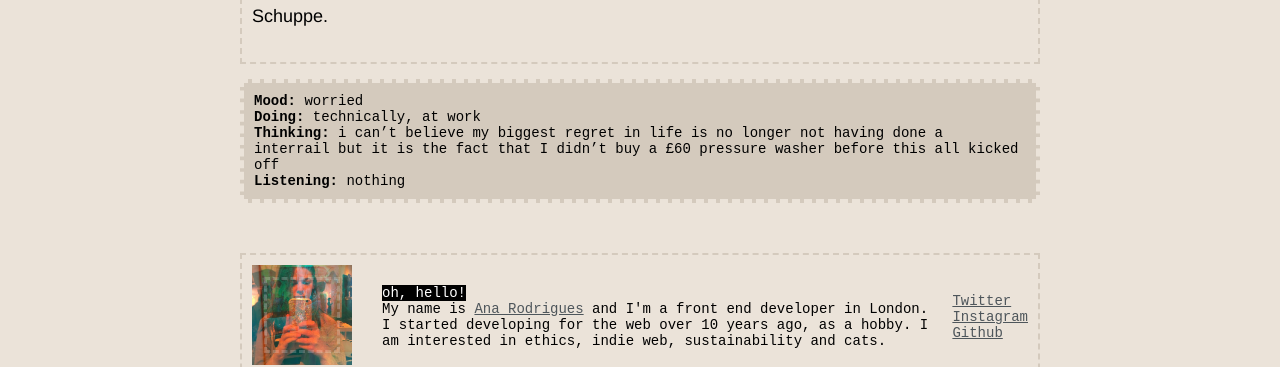
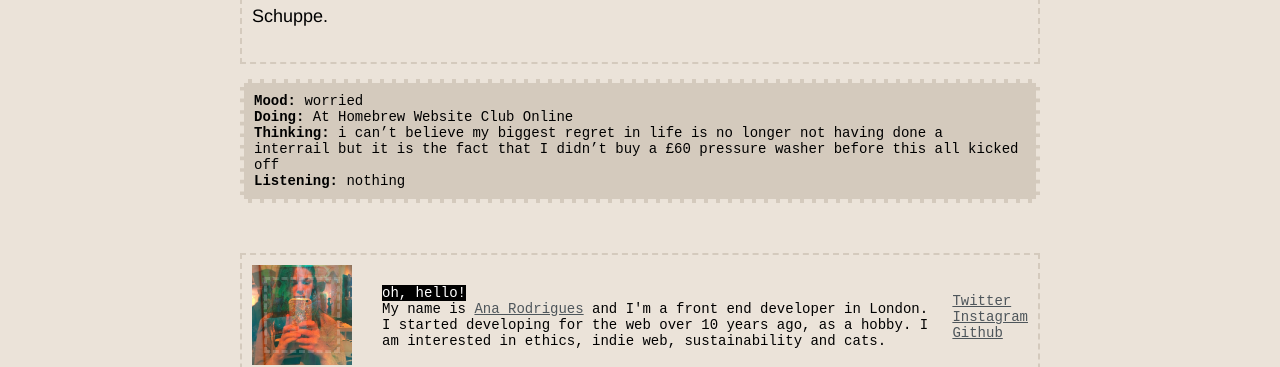
Before and after one commit to ohhelloana/ohhelloana, a Jekyll site: the page built from _posts/2020-04-01-march-bookmarks-2020.html, in a window 1280 px wide. Shown: the part 1748-2115 px from the top of the page. Built offline with Jekyll 4.4.1, drawn with Linux system fonts in a browser that asks for light colours.

Commit message:
Fix "doing"

```diff
--- a/_posts/2020-04-01-march-bookmarks-2020.html
+++ b/_posts/2020-04-01-march-bookmarks-2020.html
@@ -10,7 +10,7 @@ description: Things I've read during the very long month of March 2020.
 tags: [ Miscellaneous ]
 hasMood: true
 mood: worried
-doing: technically, at work
+doing: At Homebrew Website Club Online
 thinking: "i can’t believe my biggest regret in life is no longer not having done a interrail but it is the fact that I didn’t buy a £60 pressure washer before this all kicked off"
 listening: nothing
 ---
```
